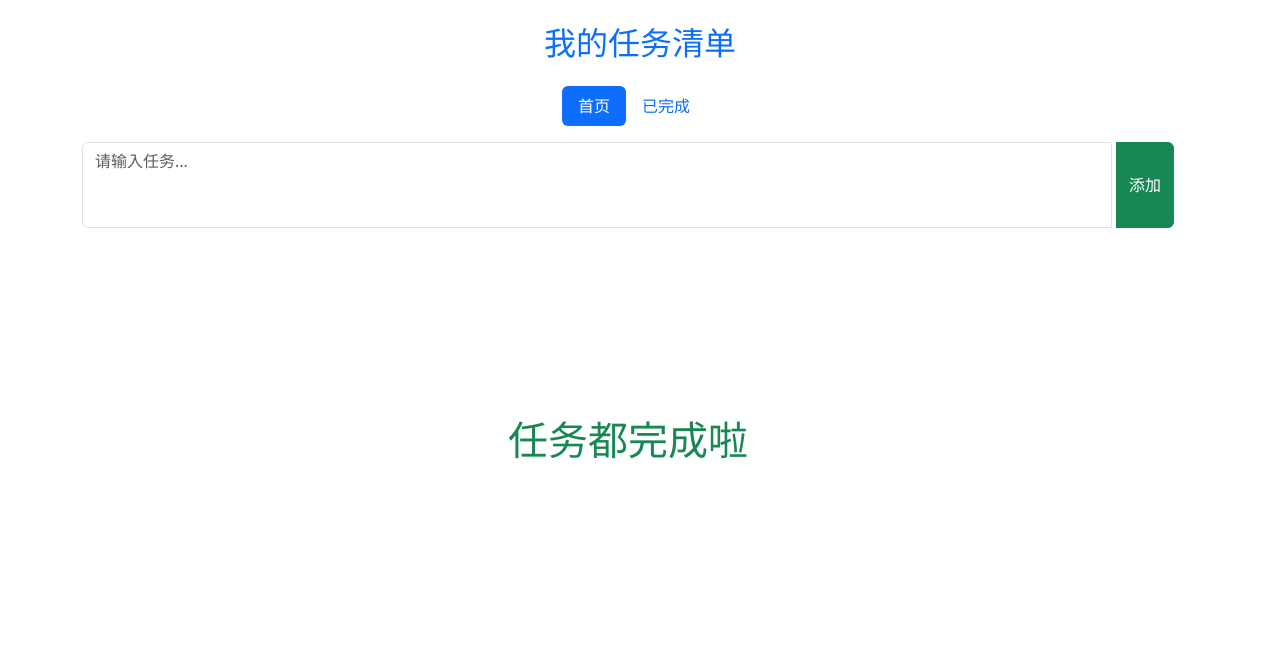
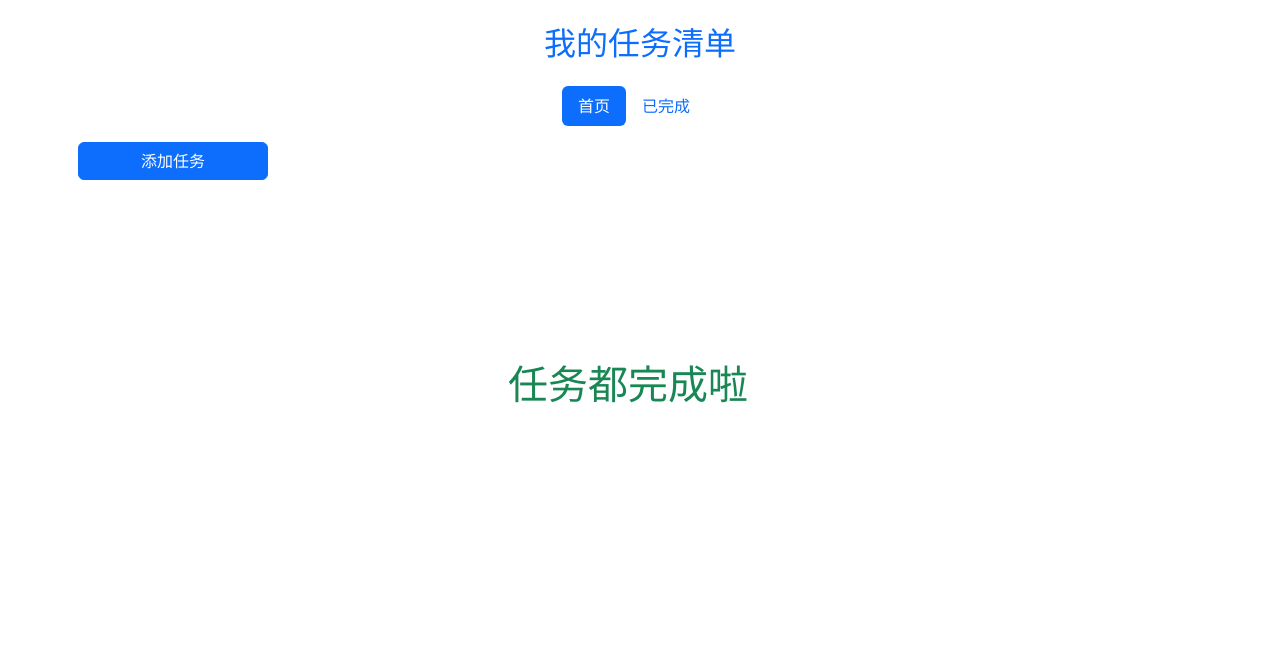
Before and after one commit to kin23239222/falsk_app, a Flask app: page / in a window 1280 px wide. Shown: the top 659 px of the page. Run offline with Flask 3, Linux system fonts and the light colour scheme; some libraries are stand-ins or nearby versions.

Commit message:
修改增加任务按钮和优化字体颜色

```diff
--- a/app/__init__.py
+++ b/app/__init__.py
@@ -19,11 +19,9 @@ from .extensions import db, migrate
 def create_app(config_name="DevConfig"):
     app = Flask(__name__)
 
-
-
     # 选择环境配置
     app.config.from_object(f"config.{config_name}")
-
+    print("当前数据库:", app.config["SQLALCHEMY_DATABASE_URI"])
 
     # 初始化数据库和迁移工具
     db.init_app(app)
--- a/app/models.py
+++ b/app/models.py
@@ -21,10 +21,13 @@ class Task(db.Model):
     name = db.Column(db.String(250), nullable=False)
     done = db.Column(db.Boolean, default=False)
     date = db.Column(db.DateTime, default=datetime.utcnow)
+    date_inform = db.Column(db.DateTime, default=datetime.utcnow)
 
     def to_dict(self):
         return {'id': self.id, 'name': self.name, 'done': self.done,
-                'date': self.date.strftime('%Y-%m-%d %H:%M') if self.date else None}
+                'date': self.date.strftime('%Y-%m-%d %H:%M') if self.date else None,
+                'date_inform': self.date.strftime('%Y-%m-%d %H:%M') if self.date else None
+                }
 
     def __repr__(self):
         return f'<Task {self.name}, done={self.done}>'
--- a/app/routes.py
+++ b/app/routes.py
@@ -73,15 +73,18 @@ def udel_li():
 def add_li():
     check_memory()  # 新增
     try:
-        task_name = request.json.get('task')
-        if not task_name:
+        taskInput = request.json.get('taskInput')
+        taskTime = request.json.get('taskTime')
+        if not taskInput:
+            return jsonify({'status': 'error', 'message': '任务名不能为空'}), 400
+        if not taskTime:
             return jsonify({'status': 'error', 'message': '任务名不能为空'}), 400
 
-        existing = Task.query.filter_by(name=task_name, done=False).first()
+        existing = Task.query.filter_by(name=taskInput, done=False, date_inform=taskTime).first()
         if existing:
             return jsonify({'status': 'error', 'message': '任务已存在'}), 400
 
-        new_task = Task(name=task_name, done=False)
+        new_task = Task(name=taskInput, done=False, date_inform=taskTime)
         db.session.add(new_task)
         db.session.commit()
         return jsonify({'status': 'ok', 'task': new_task.to_dict()})
--- a/app/templates/index.html
+++ b/app/templates/index.html
@@ -3,16 +3,42 @@
 {% block content %}
     <!-- 内容区 -->
     <div class="row mt-3">
-        <!-- 输入增加任务 -->
-        <div class="row mb-2">
-            <div class="col-12">
-                <div class="input-group">
-					<textarea id="taskInput" class="form-control" placeholder="请输入任务..." rows="3"
-                              style="resize: none;"></textarea>
-                    <button class="btn btn-success ms-1" onclick="addTask()">添加</button>
+        <!-- 添加任务按钮 -->
+        <button type="button" class="col-2 mx-2 btn btn-primary" data-bs-toggle="modal" data-bs-target="#taskModal">
+            添加任务
+        </button>
+
+        <!-- Modal 弹窗 -->
+        <div class="modal fade" id="taskModal" tabindex="-1" aria-labelledby="taskModalLabel" aria-hidden="true">
+            <div class="modal-dialog">
+                <div class="modal-content">
+                    <div class="modal-header">
+                        <h5 class="modal-title" id="taskModalLabel">添加新任务</h5>
+                        <button type="button" class="btn-close" data-bs-dismiss="modal" aria-label="关闭" onclick="off()"></button>
+                    </div>
+                    <div class="modal-body">
+                        <form id="taskForm">
+                            <!-- 任务输入 -->
+                            <div class="mb-3">
+                                <label for="taskInput" class="form-label">任务内容</label>
+                                <textarea id="taskInput" class="form-control" placeholder="请输入任务..." rows="3"
+                                          style="resize:none;"></textarea>
+                            </div>
+                            <!-- 通知时间 -->
+                            <div class="mb-3">
+                                <label for="taskTime" class="form-label">通知时间</label>
+                                <input type="datetime-local" id="taskTime" class="form-control">
+                            </div>
+                        </form>
+                    </div>
+                    <div class="modal-footer">
+                        <button type="button" class="btn btn-secondary" data-bs-dismiss="modal" onclick="off()">取消</button>
+                        <button type="button" class="btn btn-success" onclick="addTask()">保存</button>
+                    </div>
                 </div>
             </div>
         </div>
+
         <!-- 列表 -->
         <div class="row my-2">
             <div class="col-12">
@@ -22,8 +48,7 @@
                      style="height: 50vh; ">
                     <h1 class="h1 text-success">任务都完成啦</h1>
                 </div>
-
-                {# 显示任务 #}
+                 {#显示任务#}
                 <ul class="list-unstyled" id="taskList">
                     {% for task in tasks %}
                         {% if not task.done %}
@@ -34,7 +59,8 @@
                                 </div>
                                 <div style="flex: 1; word-break: break-word;">
                                     {{ task.name }}
-                                    <small class="text-muted ms-2">{{ task.date }}</small>
+                                    <small class="text-info ms-2">{{ task.date }}</small>
+                                    <small class="text-success ms-2">通知时间:{{ task.date_inform }}</small>
                                 </div>
                             </li>
                         {% endif %}
@@ -48,16 +74,16 @@
 {% block scripts %}
     <script>
         // 文本的显示隐藏
-        function toggleEmptyMsg(){
+        function toggleEmptyMsg() {
             const ul = document.getElementById('taskList')
-            const emptyMsg  = document.getElementById('emptyMsg')
+            const emptyMsg = document.getElementById('emptyMsg')
             // 统计li元素
             const itmes = ul.querySelectorAll('li')
 
-            if (itmes.length === 0){
+            if (itmes.length === 0) {
                 emptyMsg.classList.remove('d-none')
                 emptyMsg.classList.add('d-flex')
-            }else {
+            } else {
                 emptyMsg.classList.remove('d-flex')
                 emptyMsg.classList.add('d-none')
             }
@@ -83,18 +109,21 @@
 
         // 增加任务
         function addTask() {
-            let input = document.getElementById('taskInput')
-            let task = input.value.trim()
-            if (task === "") {
-                alert('内容为空');
-                input.value = ''
+            let taskInput = document.getElementById('taskInput').value.trim()
+            let taskTime = document.getElementById('taskTime').value
+            if (taskInput === "") {
+                alert('任务内容不可为空');
+                return
+            }
+            if (taskTime === "") {
+                alert('通知时间不可为空')
                 return
             }
 
             fetch('/add_li', {
                 method: 'POST',
                 headers: {'Content-Type': 'application/json'},
-                body: JSON.stringify({task: task})
+                body: JSON.stringify({taskInput: taskInput, taskTime: taskTime})
             }).then(response => response.json())
                 .then(data => {
                     if (data.status === 'ok') {
@@ -106,7 +135,8 @@
                                 </div>
                                 <div style="flex: 1; word-break: break-word;">
                                     ${data.task.name}
-                                    <small class="text-muted ms-2">${data.task.date}</small>
+                                    <small class="text-info ms-2">${data.task.date}</small>
+                                    <small class="text-success ms-2">通知时间:${ data.task.date_inform }</small>
                                 </div>`
                         ul.appendChild(li)
                         input.value = ''
@@ -115,9 +145,21 @@
                         alert(data.message)
                     }
                 })
+            // 关闭 modal
+            var modal = bootstrap.Modal.getInstance(document.getElementById('taskModal'));
+            modal.hide();
+
+            // 清空输入
+            document.getElementById("taskForm").reset();
         }
-         // 页面加载完成后立即执行一次
-        document.addEventListener('DOMContentLoaded', function() {
+
+        // 添加任务(取消按钮)
+        function off(){
+            document.getElementById("taskForm").reset();
+        }
+
+        // 页面加载完成后立即执行一次
+        document.addEventListener('DOMContentLoaded', function () {
             toggleEmptyMsg();
         });
     </script>
```
Also changed, not shown: migrations/versions/c16baac973ba_.py (added, +32 -0 lines), instance/local.db.
